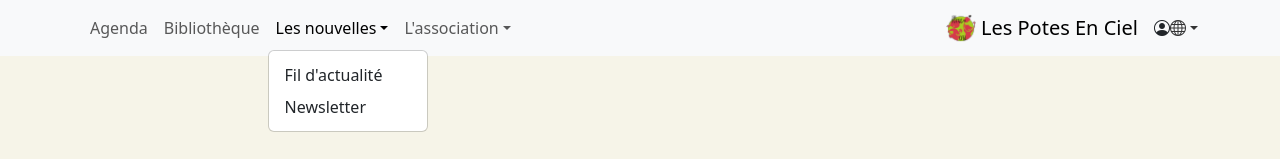
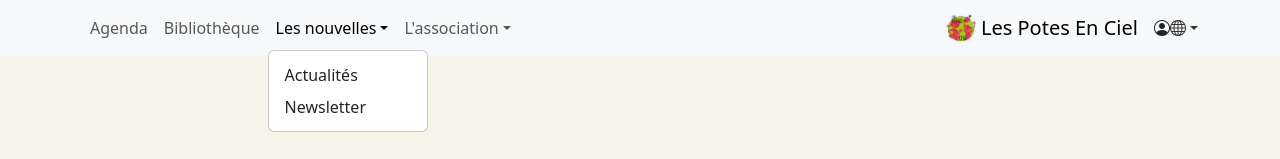
Before and after one commit to amandinekemp/Les_Potes_En_Ciel, a Next.js app: page /about_us in a window 1280 px wide. Both pictures are taken after a click on the button "Les nouvelles". Shown: the top 159 px of the page. Built offline with nearby package versions, Linux system fonts and the light colour scheme.

Commit message:
Add link for news

```diff
--- a/app/_components/navbar/NavbarCmpt.tsx
+++ b/app/_components/navbar/NavbarCmpt.tsx
@@ -14,7 +14,7 @@ function NavbarCmpt() {
             <NavLink href="/agenda">Agenda</NavLink>
             <NavLink href="/library">Bibliothèque</NavLink>
             <NavDropdown title="Les nouvelles" id="basic-nav-dropdown">
-              <DropdownItem href="#action/3.1">Fil d&apos;actualité</DropdownItem>
+              <DropdownItem href="/news">Actualités</DropdownItem>
               <DropdownItem href="#action/3.2">Newsletter</DropdownItem>
             </NavDropdown>
             <NavDropdown title="L'association" id="basic-nav-dropdown">
```
